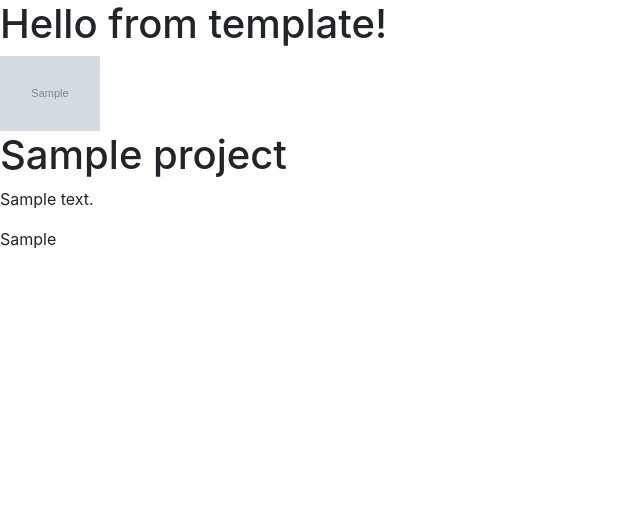
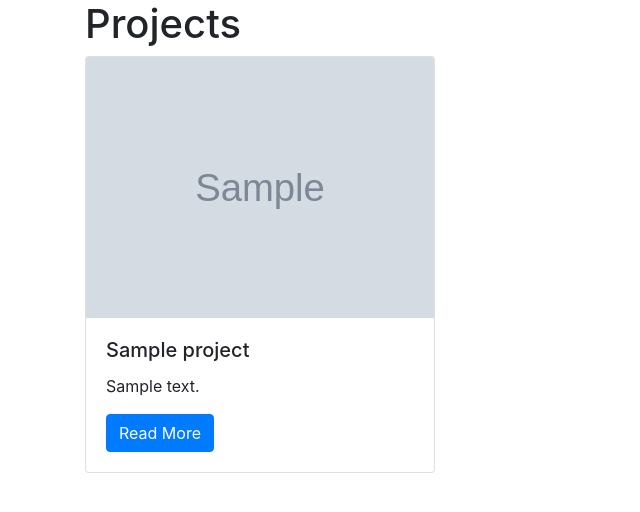
Before and after one commit to KatyORourkee/python-django-portfolio-site, a Django app: page /projects/ in a window 1280 px wide. Shown: the top 512 px of the page, without its empty margins (0-640 px from the left). Run offline with Django 3.2, Linux system fonts and the light colour scheme; tables that the repository leaves empty hold one stand-in row (values such as "Sample post"); grey boxes marked "Sample" are stand-in pictures; some libraries are stand-ins or nearby versions.

Commit message:
Added bootstrap styling to the page that lists all projects. Created a new url path in the projects url file to indicate that when someone types the URL projects/1 for example, so projects/ followed by an integer, to capture that integer that we use as the primary key to fetch that project from the database and display details on the new details view/template that we added

```diff
--- a/projects/templates/projects/all_projects.html
+++ b/projects/templates/projects/all_projects.html
@@ -7,12 +7,22 @@
         <link rel="stylesheet" href="https://stackpath.bootstrapcdn.com/bootstrap/4.3.1/css/bootstrap.min.css" integrity="sha384-ggOyR0iXCbMQv3Xipma34MD+dH/1fQ784/j6cY/iJTQUOhcWr7x9JvoRxT2MZw1T" crossorigin="anonymous">
     </head>
     <body>
-        <h1>Hello from template!</h1>
-        {% for project in projects %}
-            <img src="{% static project.image %}" width="100" alt="screenshot of project">
-            <h1>{{project.title}}</h1>
-            <p>{{project.description}}</p>
-            <p>{{project.technology}}</p>
-        {% endfor %}
+        <div class="container">
+            <h1>Projects</h1>
+            <div class="row">
+            {% for project in projects %}
+                <div class="col-md-4">
+                    <div class="card mb-2">
+                        <img class="card-img-top" src="{% static project.image %}" alt="{{ project.description }}">
+                        <div class="card-body">
+                            <h5 class="card-title">{{ project.title }}</h5>
+                            <p class="card-text">{{ project.description }}</p>
+                            <a href="#" class="btn btn-primary">Read More</a>
+                        </div>
+                    </div>
+                </div>
+                {% endfor %}
+            </div>
+        </div>
     </body>
 </html>
--- a/projects/urls.py
+++ b/projects/urls.py
@@ -3,4 +3,5 @@ from projects import views
 
 urlpatterns = [
     path('', views.all_projects),
+    path('<int:pk>', views.project_detail),
 ]
--- a/projects/views.py
+++ b/projects/views.py
@@ -10,3 +10,10 @@ def all_projects(request):
         request,
         'projects/all_projects.html',
         {'projects': projects})
+
+def project_detail(request, pk):
+    project = Project.objects.get(pk=pk)
+    return render(
+        request,
+        'projects/detail.html',
+        {'project': project})
```
Also changed, not shown: projects/templates/projects/detail.html (added, +15 -0 lines).
